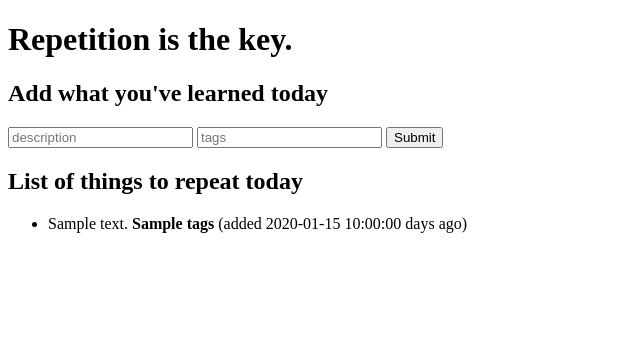
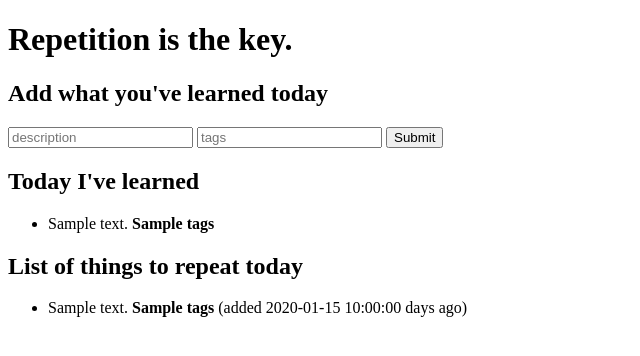
Before and after one commit to nekneka/spaced-repetition, a Flask app: template src/templates/spaced_repetition.html in a window 1280 px wide. Shown: the top 356 px of the page, without its empty margins (0-640 px from the left). Run offline with Flask 2, Linux system fonts and the light colour scheme; the template is opened without the code that fills it: most values are stand-ins (such as "Sample title", 1, 10 or a date in 2020); some libraries are stand-ins or nearby versions.

Commit message:
sort repeats by date added, separate todays repeats

```diff
--- a/requirements.txt
+++ b/requirements.txt
@@ -3,3 +3,4 @@ Flask-PyMongo==0.5.1
 itsdangerous==0.24
 Jinja2==2.10
 pymongo==3.6.0
+gunicorn==19.7.1
--- a/src/main.py
+++ b/src/main.py
@@ -1,10 +1,9 @@
 import os
 
-from datetime import date, timedelta
+from datetime import date, timedelta, datetime
 
-from flask import Flask, render_template, request, url_for
+from flask import Flask, render_template, request, url_for, redirect
 from flask_pymongo import PyMongo
-from werkzeug.utils import redirect
 
 
 app = Flask(__name__,
@@ -22,13 +21,28 @@ def add_days(days):
     return (date.today() + timedelta(days=days)).isoformat()
 
 
+def process_repeats(db_result):
+    if db_result is None:
+        return {'today': [], 'before': []}
+
+    db_result = db_result['items']
+
+    added_today = list(filter(lambda x: x['added_days_ago'] == 0, db_result))
+    added_today.sort(key=lambda x: x['added_timestamp'])
+
+    added_before = list(filter(lambda x: x['added_days_ago'] != 0, db_result))
+    added_before.sort(key=lambda x: x['added_timestamp'])
+
+    return {'today': added_today, 'before': added_before}
+
+
 @app.route('/', methods=['GET', 'POST'])
 def root():
     if request.method == 'POST':
         item = request.form.to_dict(flat=True)
-
         for interval in DAY_REPEATS:
             item["added_days_ago"] = interval
+            item["added_timestamp"] = datetime.today()
             mongo.db.repeats.update(
                 {'date': add_days(interval)},
                 {'$push': {'items': item}},
@@ -40,7 +54,8 @@ def root():
         db_result = mongo.db.repeats.find_one(
             {'date': date.today().isoformat()}
         )
-        return render_template('spaced_repetition.html', result=db_result)
+
+        return render_template('spaced_repetition.html', result=process_repeats(db_result))
 
 
 if __name__ == '__main__':
--- a/src/templates/spaced_repetition.html
+++ b/src/templates/spaced_repetition.html
@@ -12,13 +12,28 @@
       <button type="submit">Submit</button>
     </form>
 
+    <h2>Today I've learned</h2>
+
+    {% if not result['today'] %}
+        <div>Should learn something new!</div>
+    {% else %}
+        <ul class="items">
+        {% for item in result['today'] %}
+          <li class="item">
+            <span>{{ item.description }}</span>
+            <b>{{ item.tags }}</b>
+          </li>
+        {% endfor %}
+        </ul>
+    {% endif %}
+
     <h2>List of things to repeat today</h2>
 
-    {% if not result %}
+    {% if not result['before'] %}
         <div>It seems there's nothing to repeat today...</div>
     {% else %}
         <ul class="items">
-        {% for item in result['items'] %}
+        {% for item in result['before'] %}
           <li class="item">
             <span>{{ item.description }}</span>
             <b>{{ item.tags }}</b>
```
Also changed, not shown: 1 other file.
